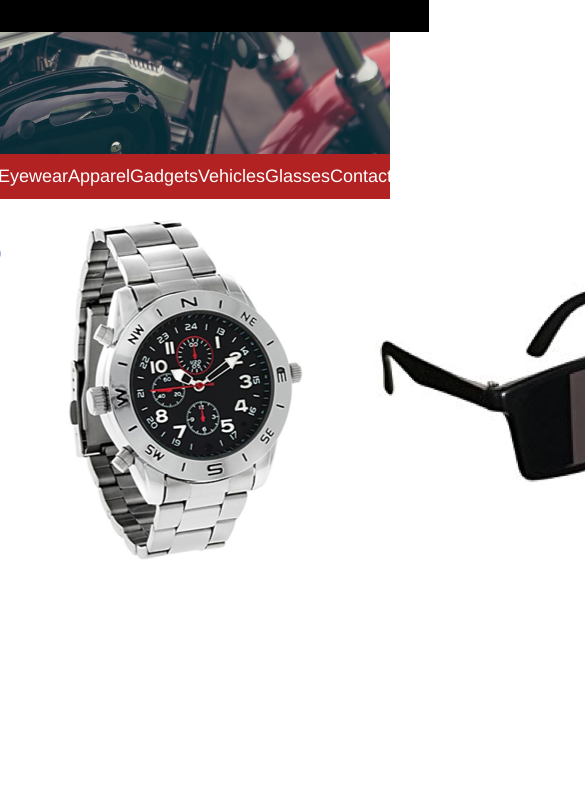
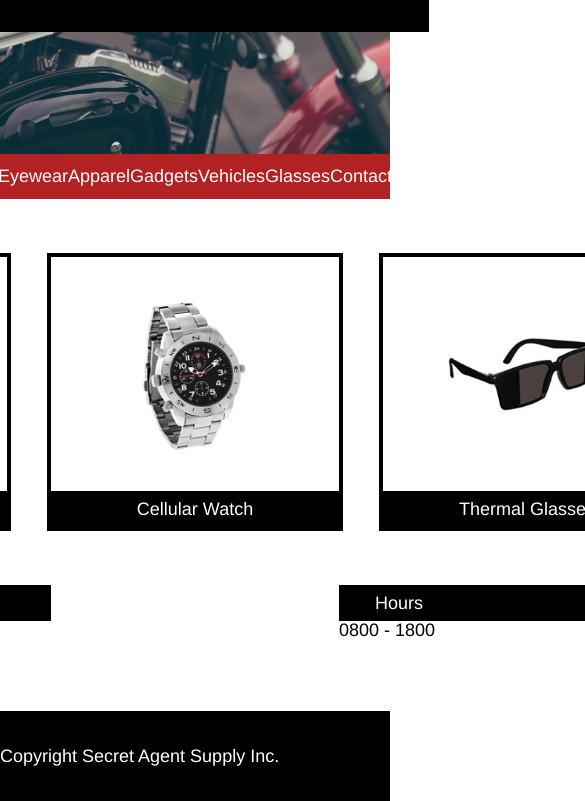
Before and after one commit to ColtonGO/SecretAgentSupply, a plain HTML site: page index.html in a window 390 px wide. Shown: the part 338-1139 px from the top of the page, 585 px wide, since content can reach past the window. Before the commit the page ends 983 px from the top, so only its background shows below. Drawn offline with Linux system fonts and the light colour scheme.

Commit message:
Markup and styling complete, begin media queries.

```diff
--- a/index.html
+++ b/index.html
@@ -89,33 +89,42 @@
 
       <!-- Location Section -->
 
-      <div class="store-info">
+      <div class="location">
+
+        <!-- Location container -->
 
         <div class="container">
-          <div class="featured-title">
-            <span>Location</span>
+
+          <div class="store-info">
+            <div class="info-title">
+              Location
+            </div>
+            <span>-47.346436, 84.32354</span>
           </div>
-          <span>-47.346436, 84.32354</span>
-        </div>
 
-        <div class="container">
-          <div class="featured-title">
-            <span>Hours</span>
+          <div class="store-info">
+            <div class="info-title">
+              Hours
+            </div>
+            <span>0800 - 1800</span>
           </div>
-          <span>0800 - 1800</span>
+
         </div>
 
       </div>
 
-      <!-- Footer Section -->
+    </div>
 
-      <div class="Footer">
+    <!-- Footer Section -->
+
+    <div class="footer">
+
+      <div class="container">
         <div class="copyright">
           Copyright Secret Agent Supply Inc.
         </div>
       </div>
 
-
     </div>
 
   </body>
--- a/resources/css/style.css
+++ b/resources/css/style.css
@@ -88,3 +88,78 @@ a {
 .nav li a {
   text-decoration: none;
 }
+
+/* Featured Content Section */
+
+/* Featured Items Section */
+
+.main {
+  display: flex;
+  flex-direction: column;
+}
+
+.main .container {
+  justify-content: space-between;
+}
+
+.featured-item {
+  display: flex;
+  flex-direction: column;
+  align-items: center;
+  width: 30%;
+  border: 4px solid black;
+  margin: 3rem 0;
+}
+
+.featured-img {
+  display: flex;
+  align-items: center;
+  height: 13rem;
+}
+.featured-img img {
+  max-width: 9rem;
+}
+
+.featured-title {
+  display: flex;
+  justify-content: center;
+  align-items: center;
+  width: 100%;
+  padding: 0.5rem 0;
+  background-color: black;
+}
+
+/* Store Info Section */
+
+.store-info {
+  display: flex;
+  flex-direction: column;
+  width: 35%;
+}
+
+.info-title {
+  padding: 0.5rem 2rem;
+  background-color: black;
+}
+
+.store-info span {
+  color: black;
+}
+
+.location .container {
+  margin-bottom: 4rem;
+}
+
+/* Footer Section */
+
+.footer {
+  display: flex;
+  justify-content: center;
+  width: 100%;
+  height: 5rem;
+  background-color: black;
+}
+
+.footer .container {
+  align-items: center;
+}
```
